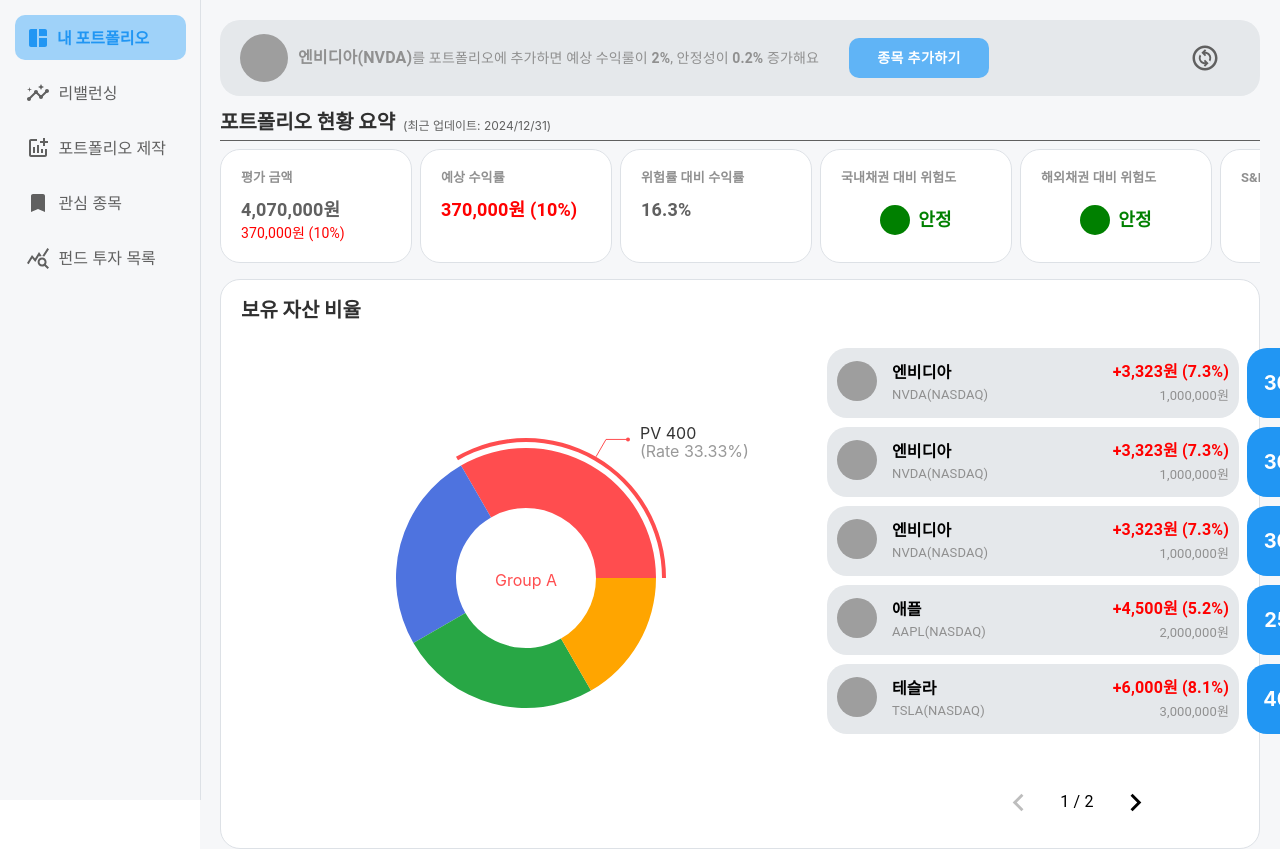
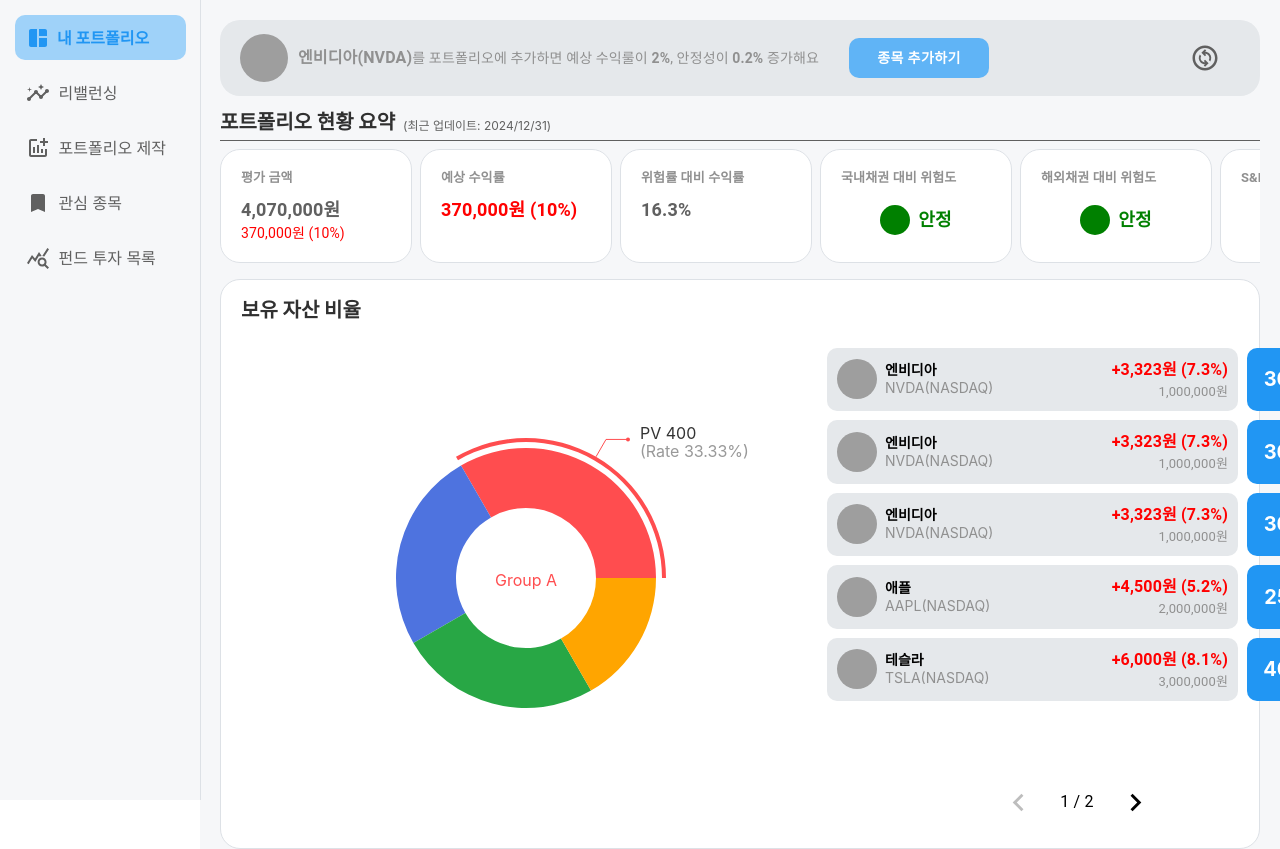
Before and after one commit to kkamisister/mutualrisk, a React (Create React App) app in the folder frontend/mutualrisk/: page /portfolio/detail in a window 1280 px wide. Shown: the top 849 px of the page. Built offline with nearby package versions, Linux system fonts and the light colour scheme; grey boxes are pictures that could not be loaded; a web font is replaced by a local one.

Commit message:
design: AssetListItem css 수정
StockItemCard 컴포넌트 사용
자산 비율 정보 Box height 조정

```diff
--- a/frontend/mutualrisk/src/pages/portfolio/detail/asset/AssetListItem.js
+++ b/frontend/mutualrisk/src/pages/portfolio/detail/asset/AssetListItem.js
@@ -1,6 +1,7 @@
 import React from 'react';
-import { Box, Typography, Avatar, Stack } from '@mui/material';
+import { Box, Typography, Stack } from '@mui/material';
 import { colors } from 'constants/colors';
+import StockItemCard from 'components/card/StockItemCard';
 
 const AssetListItem = ({ asset }) => {
 	return (
@@ -10,49 +11,15 @@
 				width: '500px',
 				maxWidth: '100%',
 				display: 'flex',
-				justifyContent: 'space-evenly',
-				alignItems: 'center',
+				justifyContent: 'space-between',
+				alignItems: 'stretch',
 				marginBottom: '9px',
 			}}>
-			<Box
-				sx={{
-					display: 'flex',
-					justifyContent: 'space-between',
-					alignItems: 'center',
-					backgroundColor: colors.background.box,
-					borderRadius: '20px',
-					padding: '10px',
-					marginRight: '8px',
-					flex: 1, // 부모 높이를 차지하게 설정
-					height: '50px',
-					minHeight: '0', // 부모 높이에 따라 높이 제한
-				}}>
-				{/* 좌측 아이콘 및 정보 */}
-				<Box
-					sx={{
-						display: 'flex',
-					}}>
-					<Avatar
-						src={asset.imagePath}
-						alt={asset.name}
-						sx={{ width: '40px', height: '40px', marginRight: '15px' }}
-					/>
-					<Box
-						sx={{
-							display: 'flex',
-							flexDirection: 'column',
-							justifyContent: 'space-evenly',
-						}}>
-						<Typography sx={{ fontSize: '16px', fontWeight: 'bold' }}>
-							{asset.name}
-						</Typography>
-						<Typography
-							sx={{ fontSize: '13px', color: colors.text.sub2 }}>
-							{asset.ticker}({asset.market})
-						</Typography>
-					</Box>
-				</Box>
-				{/* 중간 금액 정보 */}
+			<StockItemCard
+				code={asset.ticker}
+				name={asset.name}
+				market={asset.market}
+				image={asset.imagePath}>
 				<Box
 					sx={{
 						height: '100%',
@@ -60,7 +27,6 @@
 						flexDirection: 'column',
 						justifyContent: 'space-evenly',
 						textAlign: 'right',
-						// marginRight: '20px',
 					}}>
 					<Typography
 						sx={{ color: 'red', fontWeight: 'bold', fontSize: '16px' }}>
@@ -70,21 +36,24 @@
 						{asset.currentPrice}원
 					</Typography>
 				</Box>
-			</Box>
+			</StockItemCard>
+
+			{/* 자산 비율 정보 */}
 			<Box
 				sx={{
 					backgroundColor: colors.main.primary400,
-					borderRadius: '20px',
+					padding: '10px',
+					borderRadius: '10px',
 					color: '#FFFFFF',
-					padding: '10px',
 					minWidth: '60px',
 					textAlign: 'center',
 					fontSize: '20px',
 					fontWeight: 'bold',
-					height: '50px',
-					minHeight: '0',
-					maxWidth: '30%',
-					alignContent: 'center',
+					marginLeft: '9px',
+					display: 'flex',
+					justifyContent: 'center',
+					alignItems: 'center',
+					flex: 1,
 				}}>
 				{asset.ratio}%
 			</Box>
```
